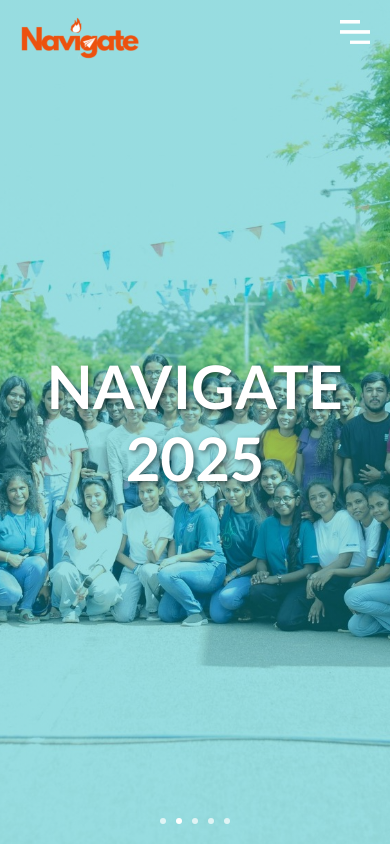
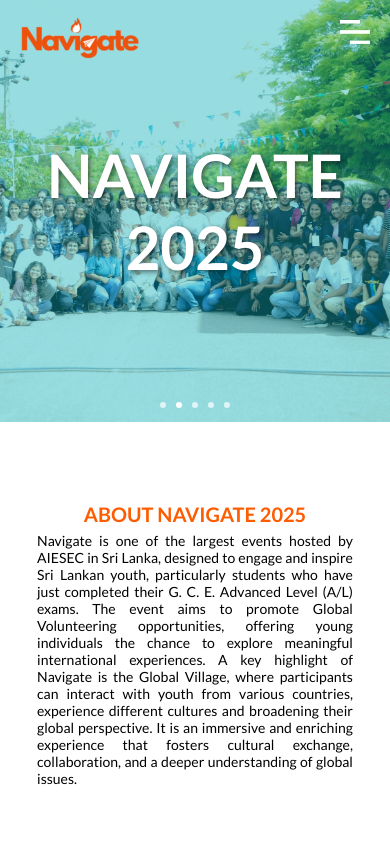
Before and after one commit to thushanths09/Navigate-2025, a React (Vite) app: page / in a window 390 px wide. Shown: the top 844 px of the page. Built offline with nearby package versions, Linux system fonts and the light colour scheme.

Commit message:
mobile screen slider

```diff
--- a/src/Components/dummy/dummy.css
+++ b/src/Components/dummy/dummy.css
@@ -113,6 +113,15 @@
 }
 
 @media (max-width: 480px) {
+  .slider-container{
+    height: 50vh;
+  }
+  .slider-item{
+    height: 50vh;
+  }
+  .dot-navigation{
+    height: 50vh;
+  }
   .dummy_head {
     font-size: 30px;
   }
```
